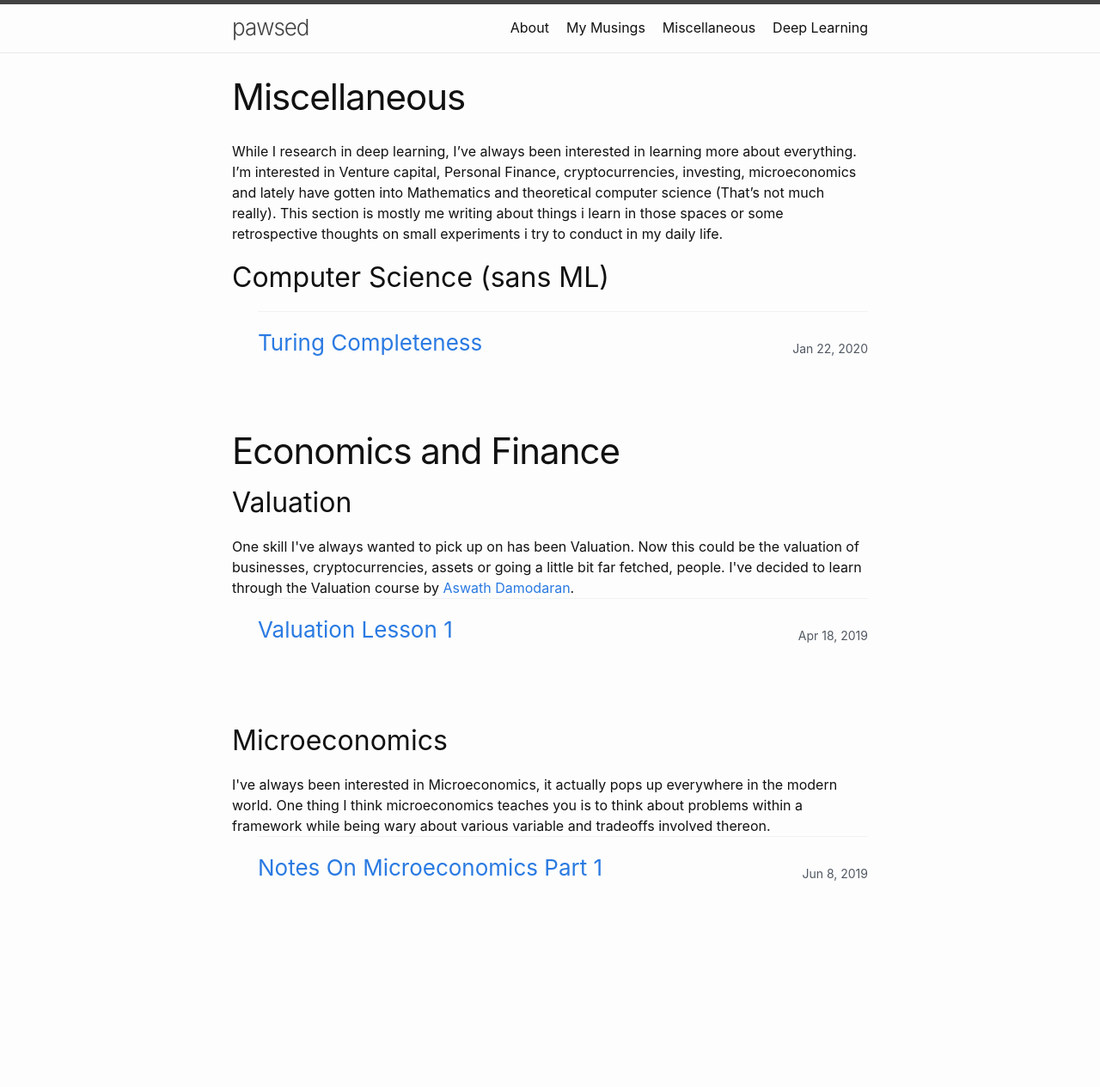
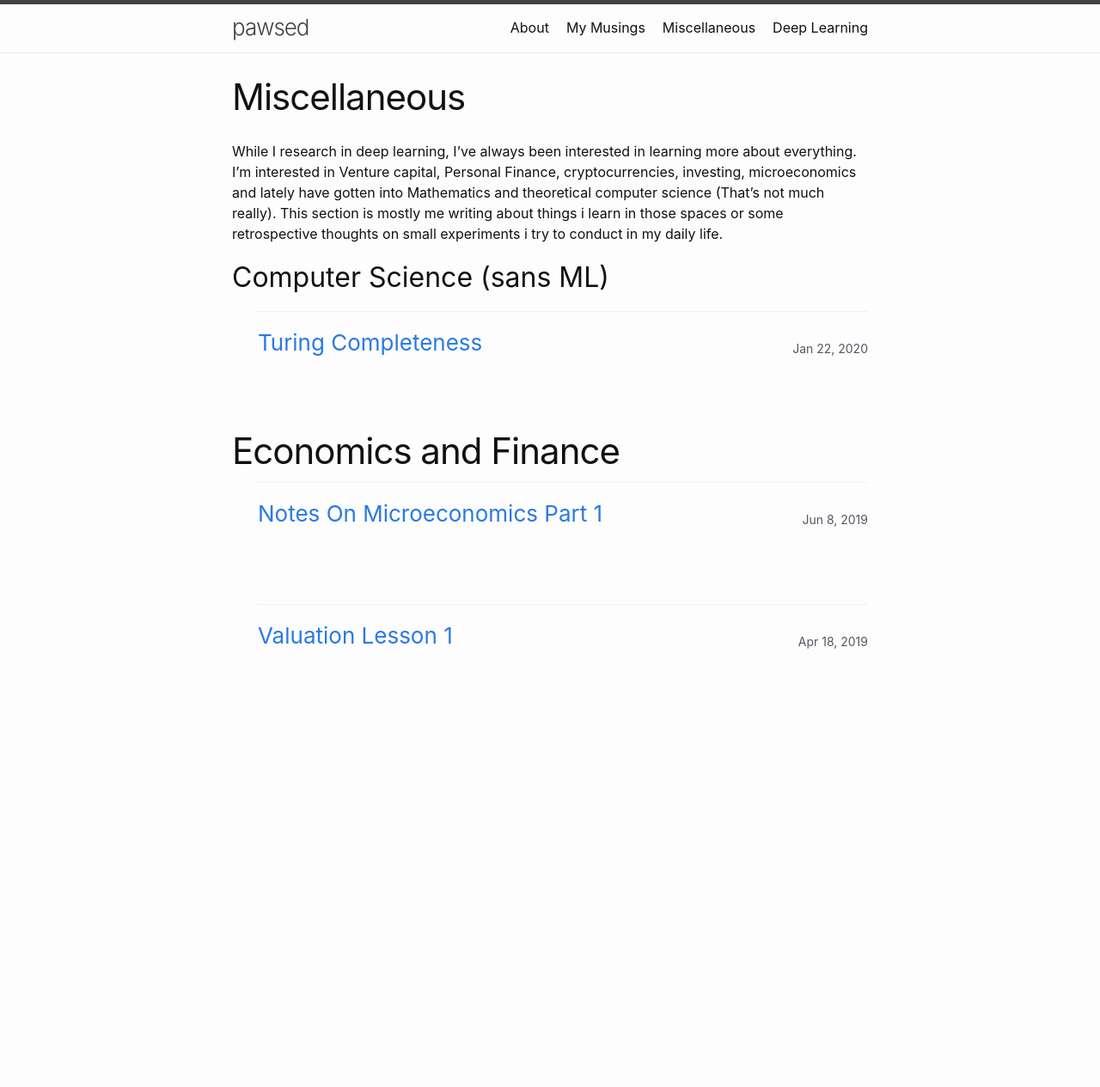
Before and after one commit to Shashi456/Shashi456.github.io, a Jekyll site: the page built from Miscellaneous.md, in a window 1280 px wide. Shown: the whole page at 86% size. Built offline with Jekyll 4.4.1, drawn with Linux system fonts in a browser that asks for light colours; after the commit the page ends 995 px from its top, so only the background shows below that.

Commit message:
Updating economics and finance

```diff
--- a/Miscellaneous.md
+++ b/Miscellaneous.md
@@ -44,14 +44,13 @@ While I research in deep learning, I've always been interested in learning more
 {% endfor %}
 
 <h1> Economics and Finance</h1>
-<h2>Valuation</h2>
-One skill I've always wanted to pick up on has been Valuation. Now this could be the valuation of businesses, cryptocurrencies, assets or going a little bit far fetched, people. I've decided to learn through the Valuation course by
-<a href="http://people.stern.nyu.edu/adamodar/">Aswath Damodaran</a>.
+<!-- <h2>Valuation</h2> -->
+
 
 
 <section class="c-archives">
   <link rel="shortcut icon" href="">
-  {% for post in site.tags.valuation  %}
+  {% for post in site.tags.ef  %}
   <ul class="c-archives__list">
 
     <li class="c-archives__item">
@@ -67,12 +66,12 @@ One skill I've always wanted to pick up on has been Valuation. Now this could be
   {% else %}
 {% endfor %}
 
-<h2>Microeconomics</h2>
-I've always been interested in Microeconomics, it actually pops up everywhere in the modern world. One thing I think microeconomics teaches you is to think about problems within a framework while being wary about various variable and tradeoffs involved thereon.
+<!-- <h2>Microeconomics</h2>
+
  <!-- My first stop this year will be the course, MIT 14.01SC Principles of Microeconomics. One thing I aim to achieve by pursuing this course, is also observe how i learn and if MIT courses can be the first stop in Syllabus 2.0.
 ( Read <a href="https://danigrant.github.io/syllabus/">this</a> for more on syllabus 2.0, Thanks a lot to Dani Grant for the idea.) -->
 
-  <link rel="shortcut icon" href="">
+  <!-- <link rel="shortcut icon" href="">
   {% for post in site.tags.me  %}
   <ul class="c-archives__list">
 
@@ -87,6 +86,6 @@ I've always been interested in Microeconomics, it actually pops up everywhere in
 
   </ul>
   {% else %}
-{% endfor %}
+{% endfor %}  -->
 
 </section>
```
Also changed, not shown: _posts/Miscalleneous/2019-04-18-Valuation-Lesson-1.md (+4 -1 lines), _posts/Miscalleneous/2019-06-08-Notes-on-Microeconomics-Part-1.md (+3 -1 lines).
